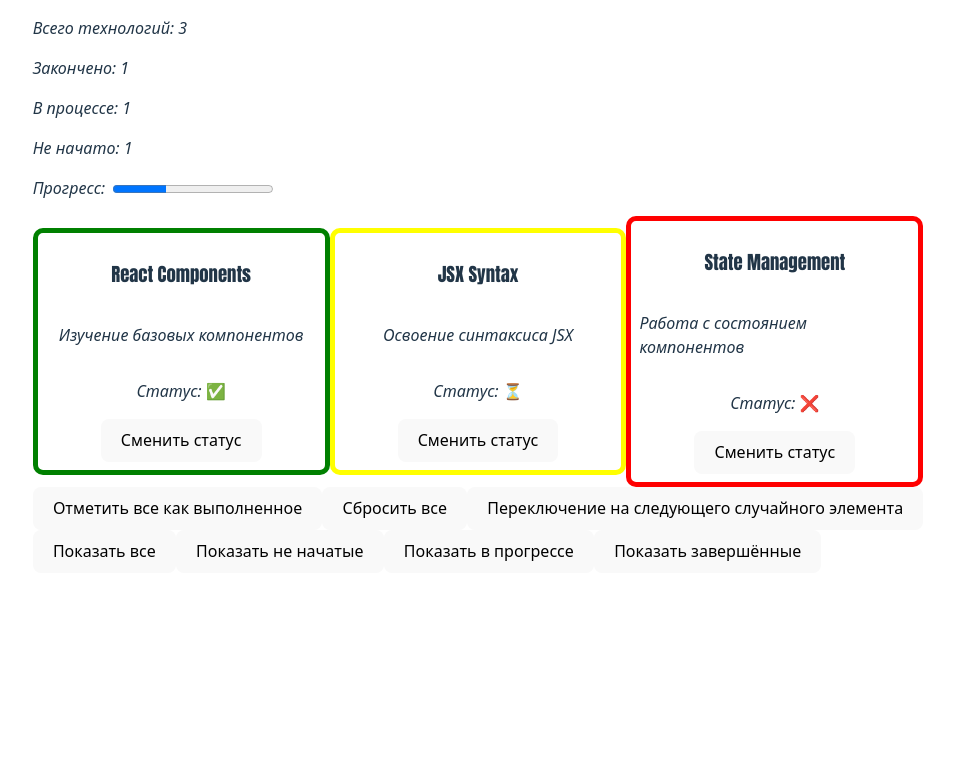
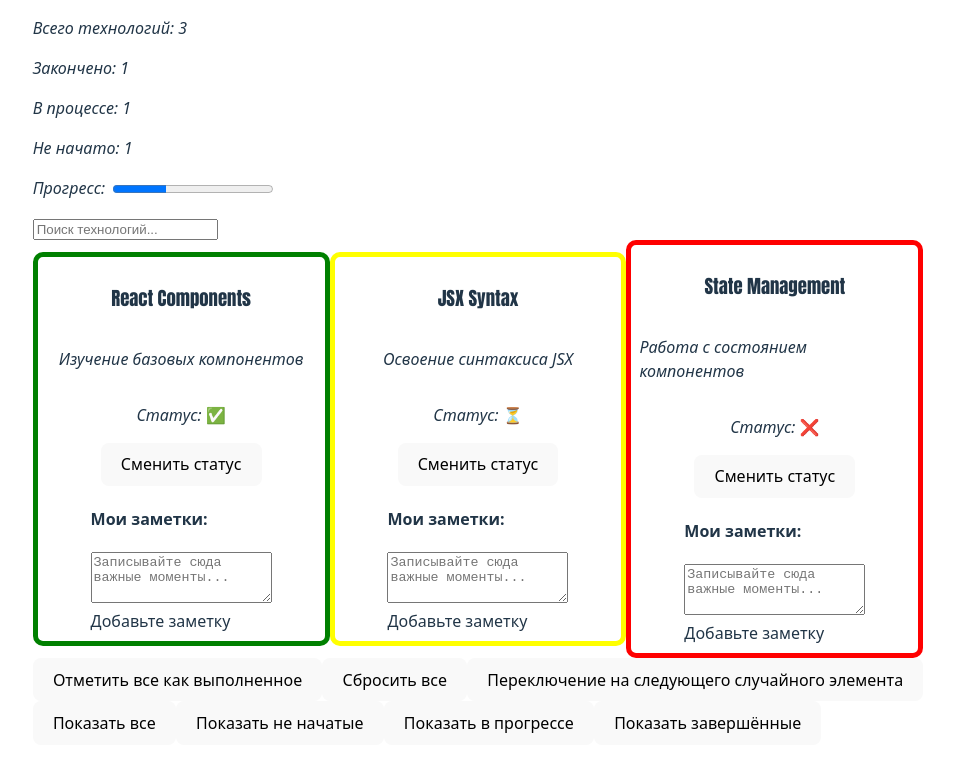
Before and after one commit to KG367/frontend-and-backend-practice-2, a React (Vite) app: page / in a window 1280 px wide. Shown: the top 772 px of the page, without its empty margins (162-1116 px from the left). Built offline with nearby package versions, Linux system fonts and the light colour scheme.

Commit message:
Практика 21
Включены логи

```diff
--- a/src/App.jsx
+++ b/src/App.jsx
@@ -1,21 +1,31 @@
 import './App.css'
 import TechnologyCard from './components/TechnologyCard.jsx'
 import ProgressHeader from './components/ProgressHeader.jsx';
-import { QuickActions, Filters } from './components/QuickActions.jsx';
-import { useState } from 'react';
+import { QuickActions, Filters, Search } from './components/QuickActions.jsx';
+import { useEffect, useState } from 'react';
 
 function App() {
   const [technologies, setTechnologies] = useState([
     {
-      id: 1, title: 'React Components', description: 'Изучение базовых компонентов',
-      status: 'completed'
+      id: 1,
+      title: 'React Components',
+      description: 'Изучение базовых компонентов',
+      status: 'completed',
+      notes: ''
     },
     {
-      id: 2, title: 'JSX Syntax', description: 'Освоение синтаксиса JSX', status:
-        'in-progress'
+      id: 2,
+      title: 'JSX Syntax',
+      description: 'Освоение синтаксиса JSX',
+      status: 'in-progress',
+      notes: ''
     },
     {
-      id: 3, title: 'State Management', description: 'Работа с состоянием компонентов', status: 'not-started'
+      id: 3,
+      title: 'State Management',
+      description: 'Работа с состоянием компонентов',
+      status: 'not-started',
+      notes: ''
     }
   ]);
 
@@ -65,18 +75,47 @@ function App() {
     }
   }
 
+  useEffect(() => {
+    localStorage.setItem('techTrackerData', JSON.stringify(technologies));
+    console.log('Данные сохранены в localStorage');
+  }, [technologies]);
+
+  useEffect(() => {
+    const saved = localStorage.getItem("techTrackerData");
+    if (saved) {
+      // eslint-disable-next-line react-hooks/set-state-in-effect
+      setTechnologies(JSON.parse(saved));
+      console.log("Данные загружены из localStorage")
+    }
+  }, []);
+
+  const updateTechnologyNotes = (techId, newNotes) => {
+    console.log(techId, newNotes);
+    setTechnologies(prevTech =>
+      prevTech.map(tech =>
+        tech.id === techId ? { ...tech, notes: newNotes } : tech
+      )
+    );
+  };
+
+  const [searchQuery, setSearchQuery] = useState('');
+
   const [filter, setFilter] = useState("all");
 
   return (
     <div>
       <ProgressHeader techs={technologies} />
+      <Search query={searchQuery} setQuery={setSearchQuery} />
       <div className="technologies">
-        {technologies.filter((i) => { // фильтрация
-          if (filter==="all")
+        {technologies.filter((i) => { // фильтрация по статусу
+          if (filter === "all")
             return true;
           return i.status === filter;
-        }).map(i => // отображение отфильтрованного, по умолчанию всех
-          <TechnologyCard key={i.id} technology={i} chSt={changeStat} />
+        }).filter((tech) => // фильтрация по поиску
+          tech.title.toLowerCase().includes(searchQuery.toLowerCase()) ||
+          tech.description.toLowerCase().includes(searchQuery.toLowerCase())
+        ).map(i => // отображение отфильтрованного, по умолчанию всех
+          <TechnologyCard key={i.id} technology={i} chSt={changeStat} onUpdateNotes={updateTechnologyNotes} />
         )}
       </div>
       <QuickActions completeAll={markAll} resetAll={resetAll} random={randomSelect} />
--- a/src/components/QuickActions.jsx
+++ b/src/components/QuickActions.jsx
@@ -11,12 +11,23 @@ function QuickActions({ completeAll, resetAll, random }) {
 function Filters({ setFilter }) {
     return (
         <div>
-            <button onClick={()=>setFilter("all")}>Показать все</button>
-            <button onClick={()=>setFilter("not-started")}>Показать не начатые</button>
-            <button onClick={()=>setFilter("in-progress")}>Показать в прогрессе</button>
-            <button onClick={()=>setFilter("completed")}>Показать завершённые</button>
+            <button onClick={() => setFilter("all")}>Показать все</button>
+            <button onClick={() => setFilter("not-started")}>Показать не начатые</button>
+            <button onClick={() => setFilter("in-progress")}>Показать в прогрессе</button>
+            <button onClick={() => setFilter("completed")}>Показать завершённые</button>
         </div>
     )
 }
 
-export { QuickActions, Filters };
+function Search({ query, setQuery }) {
+    return <div className="search-box">
+        <input
+            type="text"
+            placeholder="Поиск технологий..."
+            value={query}
+            onChange={(e) => setQuery(e.target.value)}
+        />
+    </div>
+}
+
+export { QuickActions, Filters, Search };
--- a/src/components/TechnologyCard.jsx
+++ b/src/components/TechnologyCard.jsx
@@ -1,12 +1,18 @@
 import "./TechnologyCard.css"
+import TechnologyNotes from "./TechnologyNotes";
 
-function TechnologyCard({ technology, chSt }) {
+function TechnologyCard({ technology, chSt, onUpdateNotes }) {
     return (
         <div className={`tech-card ${technology.status}`}>
             <h3>{technology.title}</h3>
             <p>{technology.description}</p>
             <p>Статус: {technology.status === "completed" ? '✅' : (technology.status === "in-progress" ? '⏳' : '❌')}</p>
-            <button onClick={()=>{chSt(technology.id)}}>Сменить статус</button>
+            <button onClick={() => { chSt(technology.id) }}>Сменить статус</button>
+            <TechnologyNotes
+                notes={technology.notes}
+                onNotesChange={onUpdateNotes}
+                techId={technology.id}
+            />
         </div>
     );
 }
--- /dev/null
+++ b/src/components/TechnologyNotes.jsx
@@ -0,0 +1,18 @@
+function TechnologyNotes({ notes, onNotesChange, techId }) {
+  return (
+    <div className="notes-section">
+      <h4>Мои заметки:</h4>
+      <textarea
+        value={notes}
+        onChange={(e) => onNotesChange(techId, e.target.value)}
+        placeholder="Записывайте сюда важные моменты..."
+        rows="3"
+      />
+      <div className="notes-hint">
+        {notes.length > 0 ? `Заметка сохранена (${notes.length} символов)` : 'Добавьте заметку'}
+      </div>
+    </div>
+  );
+}
+
+export default TechnologyNotes;
```
